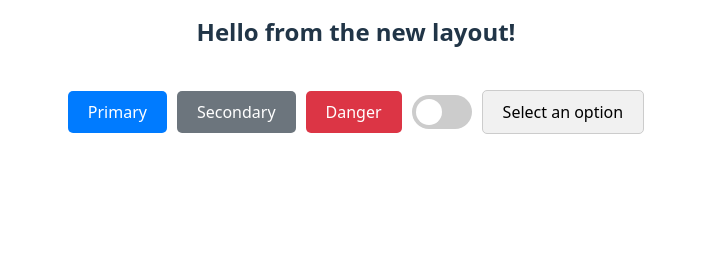
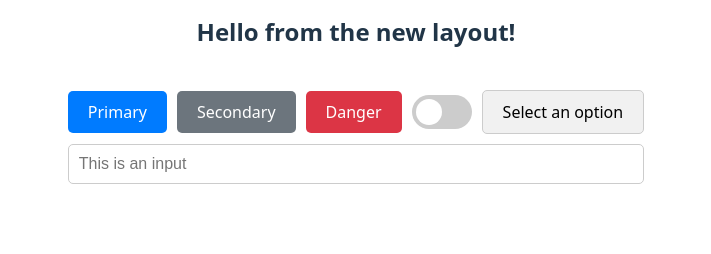
Before and after one commit to yongsuChang/kubernetes_shopping, a React (Vite) app in the folder responsive-react-app/: page / in a window 1280 px wide. Shown: the part 211-465 px from the top of the page, without its empty margins (284-995 px from the left). Built offline with nearby package versions, Linux system fonts and the light colour scheme.

Commit message:
feat: Add Input component

```diff
--- a/responsive-react-app/src/App.tsx
+++ b/responsive-react-app/src/App.tsx
@@ -2,6 +2,7 @@ import Layout from './components/layout/Layout';
 import Button from './components/common/Button/Button';
 import ToggleSwitch from './components/common/ToggleSwitch/ToggleSwitch';
 import Dropdown from './components/common/Dropdown/Dropdown';
+import Input from './components/common/Input/Input';
 import './App.css';
 
 function App() {
@@ -14,12 +15,15 @@ function App() {
   return (
     <Layout>
       <h2>Hello from the new layout!</h2>
-      <div style={{ display: 'flex', gap: '10px', padding: '20px', alignItems: 'center' }}>
-        <Button variant="primary">Primary</Button>
-        <Button variant="secondary">Secondary</Button>
-        <Button variant="danger">Danger</Button>
-        <ToggleSwitch />
-        <Dropdown options={dropdownOptions} />
+      <div style={{ display: 'flex', flexDirection: 'column', gap: '10px', padding: '20px' }}>
+        <div style={{ display: 'flex', gap: '10px', alignItems: 'center' }}>
+          <Button variant="primary">Primary</Button>
+          <Button variant="secondary">Secondary</Button>
+          <Button variant="danger">Danger</Button>
+          <ToggleSwitch />
+          <Dropdown options={dropdownOptions} />
+        </div>
+        <Input placeholder="This is an input" />
       </div>
     </Layout>
   );
--- /dev/null
+++ b/responsive-react-app/src/components/common/Input/Input.css
@@ -0,0 +1,14 @@
+.input {
+  padding: 10px;
+  border: 1px solid #ccc;
+  border-radius: 5px;
+  font-size: 16px;
+  width: 100%;
+  box-sizing: border-box;
+}
+
+.input:focus {
+  outline: none;
+  border-color: #007bff;
+  box-shadow: 0 0 5px rgba(0, 123, 255, 0.5);
+}
--- /dev/null
+++ b/responsive-react-app/src/components/common/Input/Input.tsx
@@ -0,0 +1,12 @@
+import React from 'react';
+import './Input.css';
+
+interface InputProps extends React.InputHTMLAttributes<HTMLInputElement> {}
+
+const Input: React.FC<InputProps> = ({ ...props }) => {
+  return (
+    <input className="input" {...props} />
+  );
+};
+
+export default Input;
```
Also changed, not shown: 1 other file (tests, documents, lock files or other folders).
